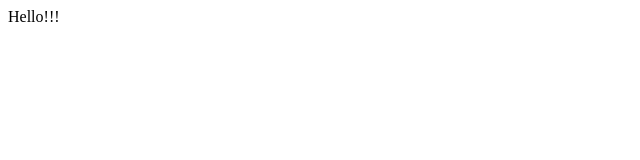
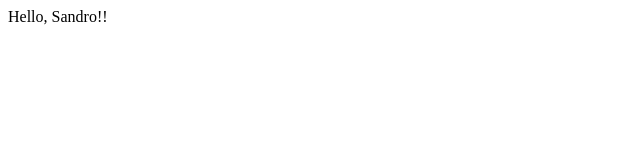
Before and after one commit to sandromancuso/lscc_hands-on_git, a plain HTML site: page index.html in a window 1280 px wide. Shown: the full height of the page, 0-640 px from the left. Drawn offline with Linux system fonts and the light colour scheme.

Commit message:
Hello message changed

```diff
--- a/index.html
+++ b/index.html
@@ -1,5 +1,5 @@
 <html>
     <body>
-        <p>Hello!!!</p>
+        <p>Hello, Sandro!!</p>
     </body>
 </html>
```
